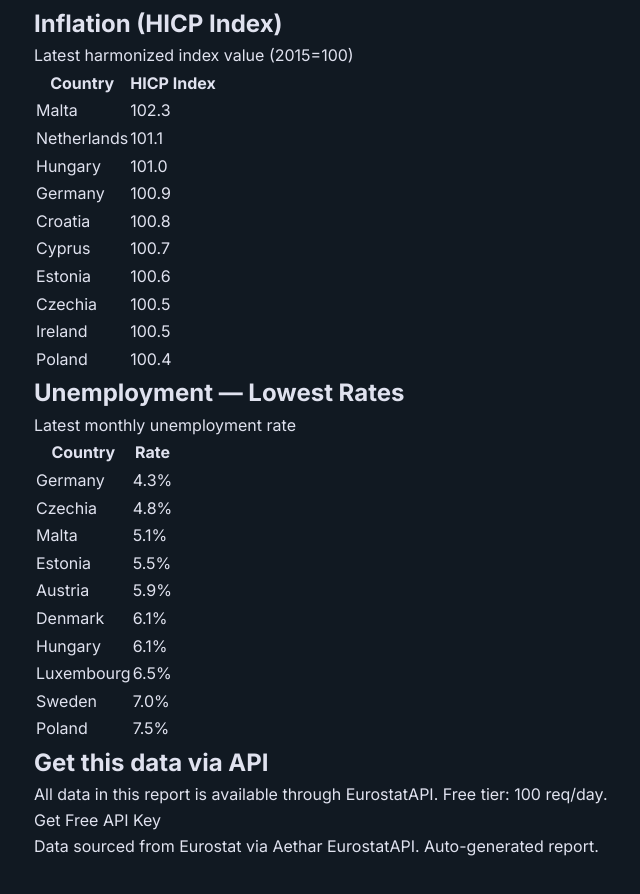
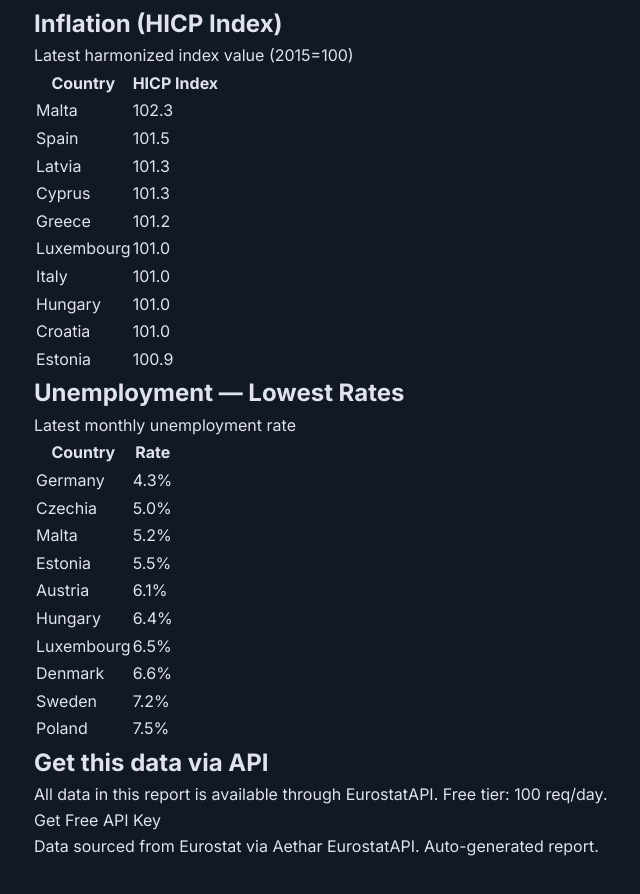
Before and after one commit to aethar-dev/aethar-data-pages, a Next.js app: page /reports/weekly-2026-w27 in a window 1280 px wide. Shown: the part 586-1480 px from the top of the page, without its empty margins (80-720 px from the left). Built offline with nearby package versions, Linux system fonts and the light colour scheme.

Commit message:
data: weekly report 2026-07-03 [skip ci]

```diff
--- a/app/reports/weekly-2026-w27/page.tsx
+++ b/app/reports/weekly-2026-w27/page.tsx
@@ -75,41 +75,41 @@ export default function WeeklyReport() {
                 <td className="py-2 pr-4 text-sm text-white">Malta</td>
                 <td className="py-2 text-right font-mono text-sm text-[#4DD0E1]">102.3</td>
               </tr>
-              <tr key="NL" className="border-b border-[#2A2D3A]/50">
-                <td className="py-2 pr-4 text-sm text-white">Netherlands</td>
-                <td className="py-2 text-right font-mono text-sm text-[#4DD0E1]">101.1</td>
+              <tr key="ES" className="border-b border-[#2A2D3A]/50">
+                <td className="py-2 pr-4 text-sm text-white">Spain</td>
+                <td className="py-2 text-right font-mono text-sm text-[#4DD0E1]">101.5</td>
+              </tr>
+              <tr key="LV" className="border-b border-[#2A2D3A]/50">
+                <td className="py-2 pr-4 text-sm text-white">Latvia</td>
+                <td className="py-2 text-right font-mono text-sm text-[#4DD0E1]">101.3</td>
+              </tr>
+              <tr key="CY" className="border-b border-[#2A2D3A]/50">
+                <td className="py-2 pr-4 text-sm text-white">Cyprus</td>
+                <td className="py-2 text-right font-mono text-sm text-[#4DD0E1]">101.3</td>
+              </tr>
+              <tr key="GR" className="border-b border-[#2A2D3A]/50">
+                <td className="py-2 pr-4 text-sm text-white">Greece</td>
+                <td className="py-2 text-right font-mono text-sm text-[#4DD0E1]">101.2</td>
+              </tr>
+              <tr key="LU" className="border-b border-[#2A2D3A]/50">
+                <td className="py-2 pr-4 text-sm text-white">Luxembourg</td>
+                <td className="py-2 text-right font-mono text-sm text-[#4DD0E1]">101.0</td>
+              </tr>
+              <tr key="IT" className="border-b border-[#2A2D3A]/50">
+                <td className="py-2 pr-4 text-sm text-white">Italy</td>
+                <td className="py-2 text-right font-mono text-sm text-[#4DD0E1]">101.0</td>
               </tr>
               <tr key="HU" className="border-b border-[#2A2D3A]/50">
                 <td className="py-2 pr-4 text-sm text-white">Hungary</td>
                 <td className="py-2 text-right font-mono text-sm text-[#4DD0E1]">101.0</td>
               </tr>
-              <tr key="DE" className="border-b border-[#2A2D3A]/50">
-                <td className="py-2 pr-4 text-sm text-white">Germany</td>
-                <td className="py-2 text-right font-mono text-sm text-[#4DD0E1]">100.9</td>
-              </tr>
               <tr key="HR" className="border-b border-[#2A2D3A]/50">
                 <td className="py-2 pr-4 text-sm text-white">Croatia</td>
-                <td className="py-2 text-right font-mono text-sm text-[#4DD0E1]">100.8</td>
-              </tr>
-              <tr key="CY" className="border-b border-[#2A2D3A]/50">
-                <td className="py-2 pr-4 text-sm text-white">Cyprus</td>
-                <td className="py-2 text-right font-mono text-sm text-[#4DD0E1]">100.7</td>
+                <td className="py-2 text-right font-mono text-sm text-[#4DD0E1]">101.0</td>
               </tr>
               <tr key="EE" className="border-b border-[#2A2D3A]/50">
                 <td className="py-2 pr-4 text-sm text-white">Estonia</td>
-                <td className="py-2 text-right font-mono text-sm text-[#4DD0E1]">100.6</td>
-              </tr>
-              <tr key="CZ" className="border-b border-[#2A2D3A]/50">
-                <td className="py-2 pr-4 text-sm text-white">Czechia</td>
-                <td className="py-2 text-right font-mono text-sm text-[#4DD0E1]">100.5</td>
-              </tr>
-              <tr key="IE" className="border-b border-[#2A2D3A]/50">
-                <td className="py-2 pr-4 text-sm text-white">Ireland</td>
-                <td className="py-2 text-right font-mono text-sm text-[#4DD0E1]">100.5</td>
-              </tr>
-              <tr key="PL" className="border-b border-[#2A2D3A]/50">
-                <td className="py-2 pr-4 text-sm text-white">Poland</td>
-                <td className="py-2 text-right font-mono text-sm text-[#4DD0E1]">100.4</td>
+                <td className="py-2 text-right font-mono text-sm text-[#4DD0E1]">100.9</td>
               </tr>
           </tbody>
         </table>
@@ -128,11 +128,11 @@ export default function WeeklyReport() {
               </tr>
               <tr key="CZ" className="border-b border-[#2A2D3A]/50">
                 <td className="py-2 pr-4 text-sm text-white">Czechia</td>
-                <td className="py-2 text-right font-mono text-sm text-[#4DD0E1]">4.8%</td>
+                <td className="py-2 text-right font-mono text-sm text-[#4DD0E1]">5.0%</td>
               </tr>
               <tr key="MT" className="border-b border-[#2A2D3A]/50">
                 <td className="py-2 pr-4 text-sm text-white">Malta</td>
-                <td className="py-2 text-right font-mono text-sm text-[#4DD0E1]">5.1%</td>
+                <td className="py-2 text-right font-mono text-sm text-[#4DD0E1]">5.2%</td>
               </tr>
               <tr key="EE" className="border-b border-[#2A2D3A]/50">
                 <td className="py-2 pr-4 text-sm text-white">Estonia</td>
@@ -140,23 +140,23 @@ export default function WeeklyReport() {
               </tr>
               <tr key="AT" className="border-b border-[#2A2D3A]/50">
                 <td className="py-2 pr-4 text-sm text-white">Austria</td>
-                <td className="py-2 text-right font-mono text-sm text-[#4DD0E1]">5.9%</td>
-              </tr>
-              <tr key="DK" className="border-b border-[#2A2D3A]/50">
-                <td className="py-2 pr-4 text-sm text-white">Denmark</td>
                 <td className="py-2 text-right font-mono text-sm text-[#4DD0E1]">6.1%</td>
               </tr>
               <tr key="HU" className="border-b border-[#2A2D3A]/50">
                 <td className="py-2 pr-4 text-sm text-white">Hungary</td>
-                <td className="py-2 text-right font-mono text-sm text-[#4DD0E1]">6.1%</td>
+                <td className="py-2 text-right font-mono text-sm text-[#4DD0E1]">6.4%</td>
               </tr>
               <tr key="LU" className="border-b border-[#2A2D3A]/50">
                 <td className="py-2 pr-4 text-sm text-white">Luxembourg</td>
                 <td className="py-2 text-right font-mono text-sm text-[#4DD0E1]">6.5%</td>
               </tr>
+              <tr key="DK" className="border-b border-[#2A2D3A]/50">
+                <td className="py-2 pr-4 text-sm text-white">Denmark</td>
+                <td className="py-2 text-right font-mono text-sm text-[#4DD0E1]">6.6%</td>
+              </tr>
               <tr key="SE" className="border-b border-[#2A2D3A]/50">
                 <td className="py-2 pr-4 text-sm text-white">Sweden</td>
-                <td className="py-2 text-right font-mono text-sm text-[#4DD0E1]">7.0%</td>
+                <td className="py-2 text-right font-mono text-sm text-red-400">7.2%</td>
               </tr>
               <tr key="PL" className="border-b border-[#2A2D3A]/50">
                 <td className="py-2 pr-4 text-sm text-white">Poland</td>
```
